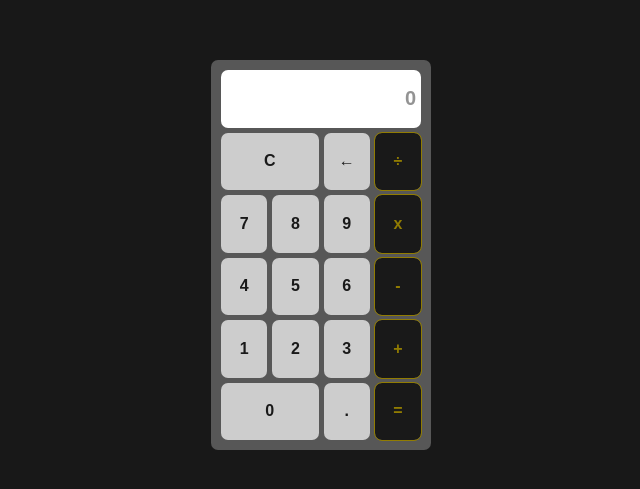
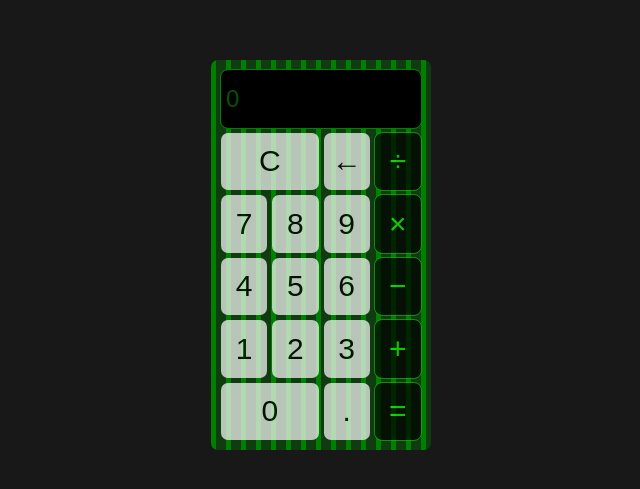
Before and after one commit to mi8722663079/calculator, a plain HTML site: page index.html in a window 1280 px wide. Shown: the part 145-634 px from the top of the page, without its empty margins (319-959 px from the left). Drawn offline with Linux system fonts and the light colour scheme; a web font is replaced by a local one.

Commit message:
finsihed the project

```diff
--- a/index.html
+++ b/index.html
@@ -10,48 +10,84 @@
   <body>
     <div class="calc">
       <div
+        data-text="0"
         class="screen"
         style="
           grid-area: sc;
           border-radius: 7px;
           border: none;
-          outline: none;
-          direction: rtl;
-          padding-right: 5px;
-          font-size: 20px;
+          outline: 1.5px solid green;
+          padding-left: 5px;
+          font-size: 24px;
           cursor: default;
-          background-color: white;
+          background-color: black;
           display: flex;
-          color: rgba(0, 0, 0, 0.422);
+          color: rgba(38, 254, 0, 0.804);
           align-items: center;
+          overflow: hidden;
         "
+      ></div>
+      <div id="d" class="delete non-signs buttons" style="grid-area: D">
+        &#8592;
+      </div>
+      <div id="." class="dot non-signs buttons" style="grid-area: do">.</div>
+      <div id="c" class="C non-signs buttons" style="grid-area: C">C</div>
+      <div
+        id="="
+        class="equal buttons"
+        data-id="signs"
+        style="grid-area: equal"
+      >
+        =
+      </div>
+      <div id="+" class="plus buttons" data-id="signs" style="grid-area: plus">
+        +
+      </div>
+      <div
+        id="-"
+        class="minus buttons"
+        data-id="signs"
+        style="grid-area: minus"
+      >
+        −
+      </div>
+      <div
+        id="/"
+        class="divide buttons"
+        data-id="signs"
+        style="grid-area: divide"
+      >
+        ÷
+      </div>
+      <div id="*" class="mult buttons" data-id="signs" style="grid-area: mult">
+        ×
+      </div>
+      <div
+        id="0"
+        class="zero non-signs buttons"
+        data-id="nums"
+        style="grid-area: zer"
       >
         0
       </div>
-      <div class="delete non-signs buttons" style="grid-area: D">&#8592;</div>
-      <div class="dot non-signs buttons" style="grid-area: do">.</div>
-      <div class="C non-signs buttons" style="grid-area: C">C</div>
-      <div class="equal buttons" data-id="signs" style="grid-area: equal">
-        =
-      </div>
-      <div class="plus buttons" data-id="signs" style="grid-area: plus">+</div>
-      <div class="minus buttons" data-id="signs" style="grid-area: minus">
-        -
-      </div>
-      <div class="divide buttons" data-id="signs" style="grid-area: divide">
-        &#247;
-      </div>
-      <div class="mult buttons" data-id="signs" style="grid-area: mult">x</div>
-      <div class="zero non-signs buttons" data-id="nums" style="grid-area: zer">
-        0
-      </div>
-      <div class="one non-signs buttons" data-id="nums" style="grid-area: one">
+      <div
+        id="1"
+        class="one non-signs buttons"
+        data-id="nums"
+        style="grid-area: one"
+      >
         1
       </div>
-      <div class="two non-signs buttons" data-id="nums" style="grid-area: two">
+      <div
+        id="2"
+        class="two non-signs buttons"
+        data-id="nums"
+        style="grid-area: two"
+      >
         2
       </div>
       <div
+        id="3"
         class="three non-signs buttons"
         data-id="nums"
         style="grid-area: three"
@@ -59,6 +95,7 @@
         3
       </div>
       <div
+        id="4"
         class="four non-signs buttons"
         data-id="nums"
         style="grid-area: four"
@@ -66,16 +103,23 @@
         4
       </div>
       <div
+        id="5"
         class="five non-signs buttons"
         data-id="nums"
         style="grid-area: five"
       >
         5
       </div>
-      <div class="six non-signs buttons" data-id="nums" style="grid-area: six">
+      <div
+        id="6"
+        class="six non-signs buttons"
+        data-id="nums"
+        style="grid-area: six"
+      >
         6
       </div>
       <div
+        id="7"
         class="seven non-signs buttons"
         data-id="nums"
         style="grid-area: seven"
@@ -83,6 +127,7 @@
         7
       </div>
       <div
+        id="8"
         class="eight non-signs buttons"
         data-id="nums"
         style="grid-area: eight"
@@ -90,6 +135,7 @@
         8
       </div>
       <div
+        id="9"
         class="nine non-signs buttons"
         data-id="nums"
         style="grid-area: nine"
--- a/script.js
+++ b/script.js
@@ -1,3 +1,27 @@
-const nums = document.querySelectorAll("[data-id='nums']");
-const signs = document.querySelectorAll("[data-id='signs']");
+const buttons = document.querySelectorAll(".buttons");
 const screen = document.querySelector(".screen");
+
+buttons.forEach((num) => {
+  num.addEventListener("click", () => {
+    const number = num.id;
+    if (number == "d") {
+      screen.innerHTML = screen.innerHTML.slice(0, -1);
+    } else if (number == "c") {
+      screen.innerHTML = "";
+    } else if (/[0-9]/g.test(number) || /\+|-|\/|\*|\./g.test(number)) {
+      if (
+        (/[0-9]/g.test(screen.innerHTML) == false &&
+          /\+|-|\/|\*|\./g.test(screen.innerHTML) == false) ||
+        screen.innerHTML.includes("=")
+      ) {
+        screen.innerHTML = "";
+      }
+      screen.innerHTML += number;
+    } else if (number == "=") {
+      screen.innerHTML =
+        eval(screen.innerHTML) == Infinity
+          ? "Rethink your life lol"
+          : `=${eval(screen.innerHTML)}`;
+    }
+  });
+});
--- a/styles.css
+++ b/styles.css
@@ -8,12 +8,16 @@
   }
 }
 /* end of animation */
-
+::selection {
+  color: none;
+  background: none;
+}
 * {
   margin: 0;
   padding: 0;
   font-family: "Calculator", sans-serif;
-  font-weight: 700;
+  font-size: 30px;
+  font-weight: 500;
 }
 body {
   height: 100vh;
@@ -23,10 +27,18 @@ body {
   align-items: center;
 }
 .calc {
+  animation: bodyGrad 10s linear infinite;
+  background: repeating-linear-gradient(
+    to right,
+    rgba(0, 128, 0, 0.343),
+    rgba(0, 128, 0, 0.343) 10px,
+    green 0px,
+    green 15px
+  );
+  background-size: 200%;
+  height: 370px;
   padding: 10px;
   width: 200px;
-  height: 370px;
-  background-color: rgba(255, 255, 255, 0.269);
   border-radius: 7px;
   display: grid;
   grid-template: repeat(6, 1fr) / repeat(4, 1fr);
@@ -39,14 +51,19 @@ body {
     "one two three plus"
     "zer zer do equal";
 }
+.screen:empty:before {
+  content: "0";
+  color: rgba(34, 255, 4, 0.309);
+}
 .non-signs {
   background-color: rgb(255, 255, 255);
-  opacity: 0.7;
+  outline: 1.5px solid transparent;
+  color: black;
 }
 [data-id="signs"] {
-  background-color: rgb(25, 25, 25);
-  outline: 1px solid rgb(145, 124, 2);
-  color: rgb(145, 124, 2);
+  background-color: rgb(0, 0, 0);
+  outline: 1.5px solid rgb(20, 178, 2);
+  color: rgb(25, 253, 0);
 }
 .buttons {
   display: flex;
@@ -54,4 +71,20 @@ body {
   align-items: center;
   cursor: pointer;
   border-radius: 7px;
+  transform: scale(1);
+  opacity: 0.7;
+  transition: transform 300ms, opacity 300ms;
 }
+.non-signs:hover {
+  outline: 1.5px solid rgba(20, 178, 2, 1);
+  color: rgb(25, 253, 0);
+  background-color: rgb(0, 0, 0);
+}
+.buttons:hover {
+  transform: scale(0.9);
+  opacity: 1;
+}
+.buttons:active {
+  transform: scale(0.85);
+  opacity: 1;
+}
```
